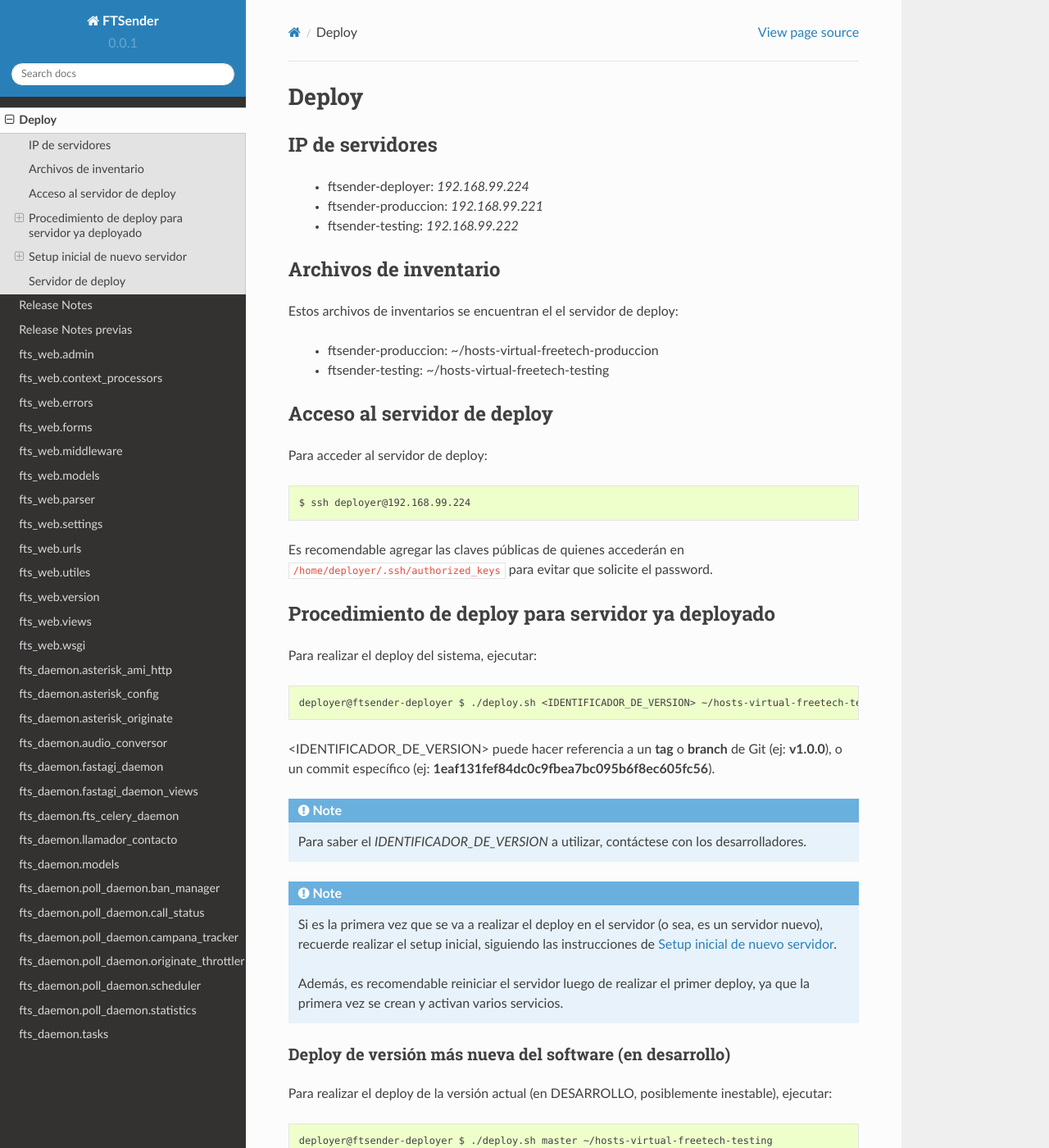
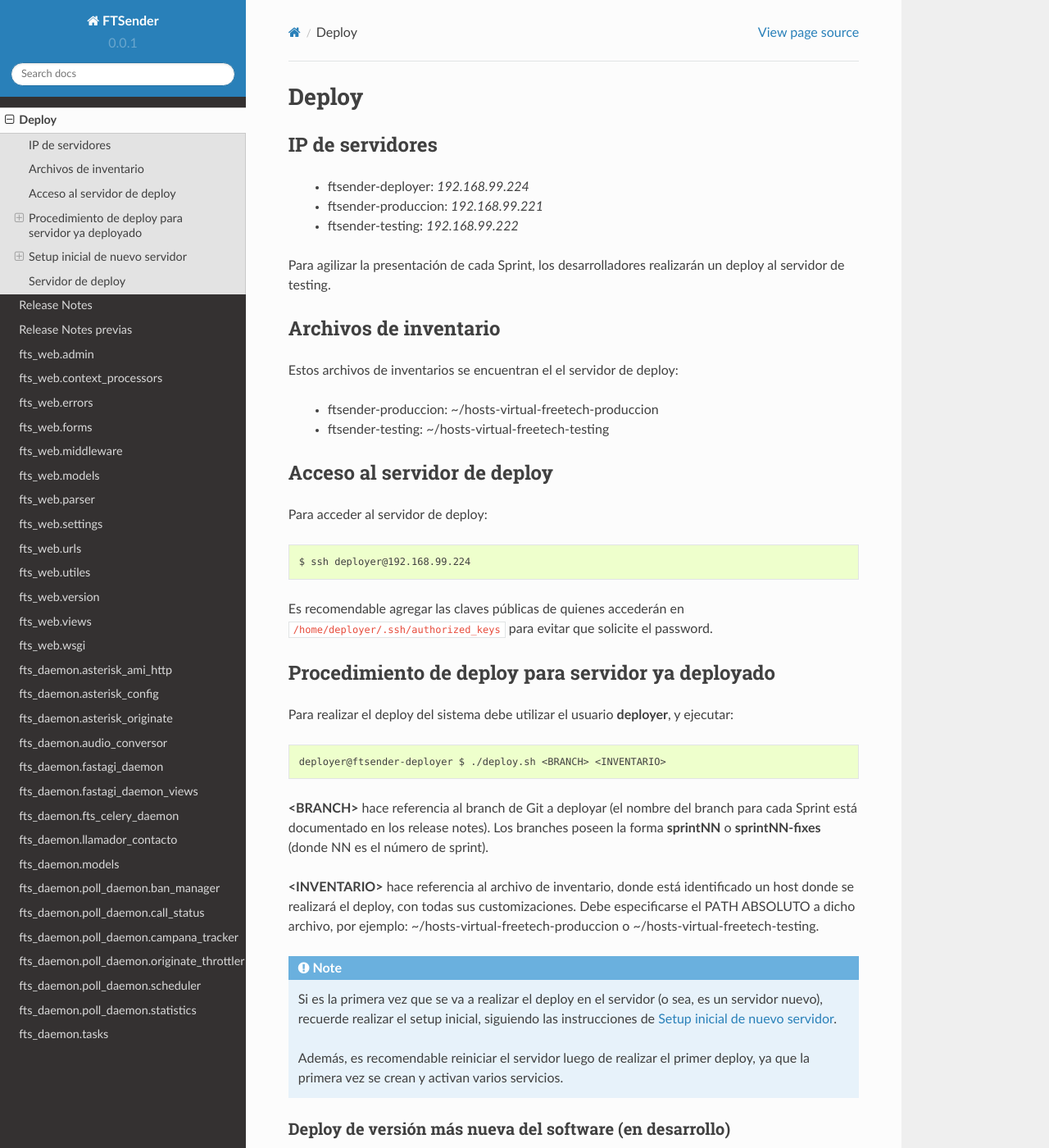
Before and after one commit to aybaker/omnicontact, a Sphinx documentation site: the page built from docs/deploy.rst, in a window 1280 px wide and 1400 px high. Shown: the whole window at 82% size. Built offline with Sphinx 7.4.7 and the Read the Docs theme 2.0.0, drawn with Linux system fonts in a browser that asks for light colours.

Commit message:
Ajustes a doc. de deploy

```diff
--- a/docs/deploy.rst
+++ b/docs/deploy.rst
@@ -12,7 +12,7 @@ IP de servidores
  * ftsender-produccion: *192.168.99.221*
  * ftsender-testing: *192.168.99.222*
 
-
+Para agilizar la presentación de cada Sprint, los desarrolladores realizarán un deploy al servidor de testing.
 
 
 
@@ -47,17 +47,18 @@ Es recomendable agregar las claves públicas de quienes accederán en ``/home/de
 Procedimiento de deploy para servidor ya deployado
 --------------------------------------------------
 
-Para realizar el deploy del sistema, ejecutar:
+Para realizar el deploy del sistema debe utilizar el usuario **deployer**, y ejecutar:
 
 .. code::
 
-    deployer@ftsender-deployer $ ./deploy.sh <IDENTIFICADOR_DE_VERSION> ~/hosts-virtual-freetech-testing
+    deployer@ftsender-deployer $ ./deploy.sh <BRANCH> <INVENTARIO>
 
-<IDENTIFICADOR_DE_VERSION> puede hacer referencia a un **tag** o **branch** de Git (ej: **v1.0.0**), o un commit específico (ej: **1eaf131fef84dc0c9fbea7bc095b6f8ec605fc56**).
+**<BRANCH>** hace referencia al branch de Git a deployar (el nombre del branch para cada Sprint está documentado
+en los release notes). Los branches poseen la forma **sprintNN** o **sprintNN-fixes** (donde NN es el número de sprint).
 
-.. note::
-
-    Para saber el *IDENTIFICADOR_DE_VERSION* a utilizar, contáctese con los desarrolladores.
+**<INVENTARIO>** hace referencia al archivo de inventario, donde está identificado un host
+donde se realizará el deploy, con todas sus customizaciones. Debe especificarse el PATH ABSOLUTO
+a dicho archivo, por ejemplo: ~/hosts-virtual-freetech-produccion o ~/hosts-virtual-freetech-testing.
 
 .. note::
 
```
